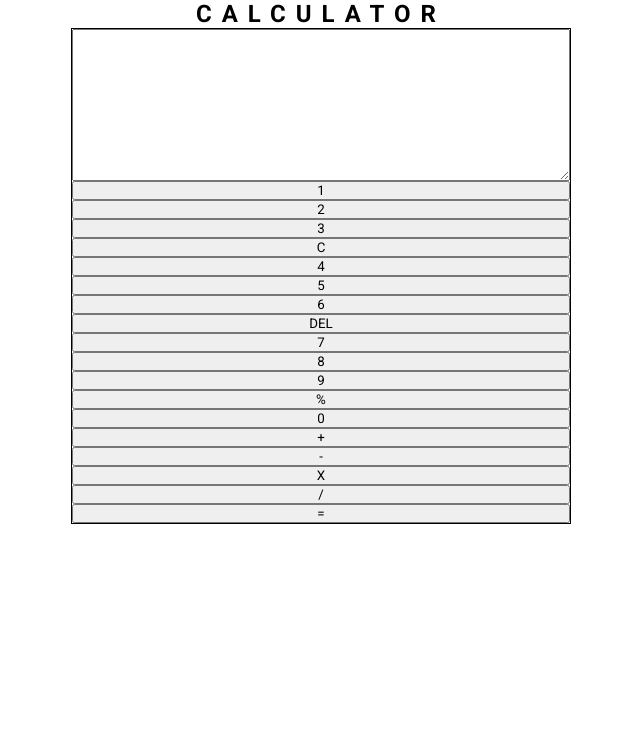
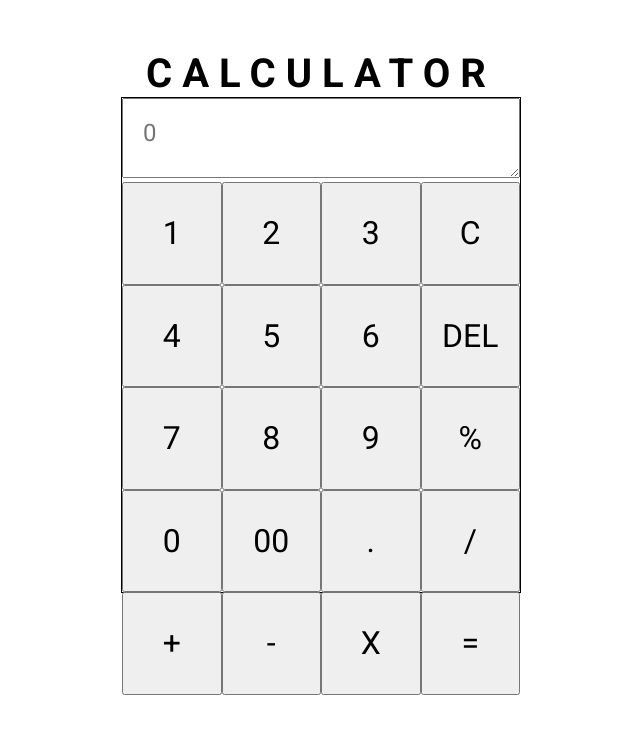
Before and after one commit to A-Al-Mamun/Calculator, a plain HTML site: page index.html in a window 1280 px wide. Shown: the whole page, without its empty margins (319-959 px from the left). Drawn offline with Linux system fonts and the light colour scheme.

Commit message:
Customize and style change

```diff
--- a/assets/css/style.css
+++ b/assets/css/style.css
@@ -12,19 +12,33 @@ main{
     text-align: center;
 }
 .calculator{
-    width: 500px;
+    width: 400px;
     margin: 0 auto;
+    padding: 50px 0;
 }
 .calculator h1{
     text-transform: uppercase;
     letter-spacing: 10px;
+    font-size: 40px;
 }
 .calculator-body{
     border: 1px solid black;
+    display: flex;
+    flex-direction: column;
+}
+.result{}
+.result textarea{
+    width: 100%;
+    height: 80px;
+    font-size: 24px;
+    padding: 20px;
+}
+.btn{
     display: grid;
-    grid-template-columns: 4 1fr;
-    grid-template-rows: 6 1fr;
-
+    grid-template-columns: 25% 25% 25% 25%;
+    grid-template-rows: 25% 25% 25% 25% 25%;
 }
-.calculator-body textarea{}
-.calculator-body button{}
+.btn button{
+    font-size: 32px;
+    padding: 20px 0;
+}
--- a/index.html
+++ b/index.html
@@ -18,7 +18,10 @@
         <section class="calculator">
             <h1>Calculator</h1>
             <div class="calculator-body">
-                <textarea name="" id="result" cols="30" rows="10"></textarea>
+                <div class="result">
+                    <textarea name="" id="result" placeholder="0"></textarea>
+                </div>
+                <div class="btn">
                     <button>1</button>
                     <button>2</button>
                     <button>3</button>
@@ -32,11 +35,14 @@
                     <button>9</button>
                     <button>%</button>
                     <button>0</button>
+                    <button>00</button>
+                    <button>.</button>
+                    <button>/</button>
                     <button>+</button>
                     <button>-</button>
                     <button>X</button>
-                <button>/</button>
                     <button>=</button>
+                </div>
             </div>
         </section>
     </main>
```
Lines whose indentation alone changed are shown as unchanged.
